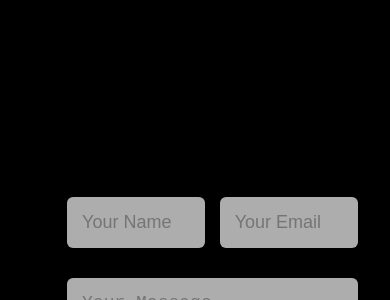
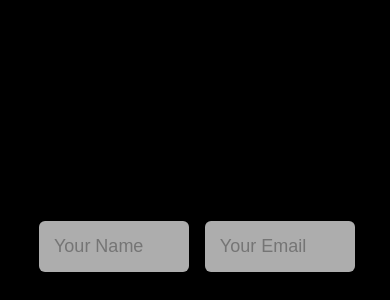
Before and after one commit to NamelessExplorer/Portfolio, a Next.js app: page /components/contact in a window 390 px wide. Shown: the part 544-844 px from the top of the page. Built offline with nearby package versions, Linux system fonts and the light colour scheme.

Commit message:
Modified the responsiveness of the contact section

```diff
--- a/styles/Contact.css
+++ b/styles/Contact.css
@@ -2,7 +2,6 @@
   display: flex;
   flex-direction: row;
   padding-top:  15%;
-  padding-left: 8%;
   border-radius: 1px solid white;
   margin-bottom: 2%;
   justify-content: center;
@@ -17,6 +16,7 @@
 
 .contact-left {
   flex-basis: 35%;
+  margin-left: 8%;
 }
 
 .contact-right {
@@ -223,7 +223,7 @@ form textarea {
     margin-top: 50%;
     padding-top:0;
     margin-bottom: 20%;
-
+    margin-left: 0;
     text-align: center;
   }
 
@@ -237,6 +237,7 @@ form textarea {
   .container{
     margin-top: 20%;
     margin-bottom: 15%;
+    padding-left: 0%;
   }
   .subtitle3{
     margin-bottom: 24%;
```
